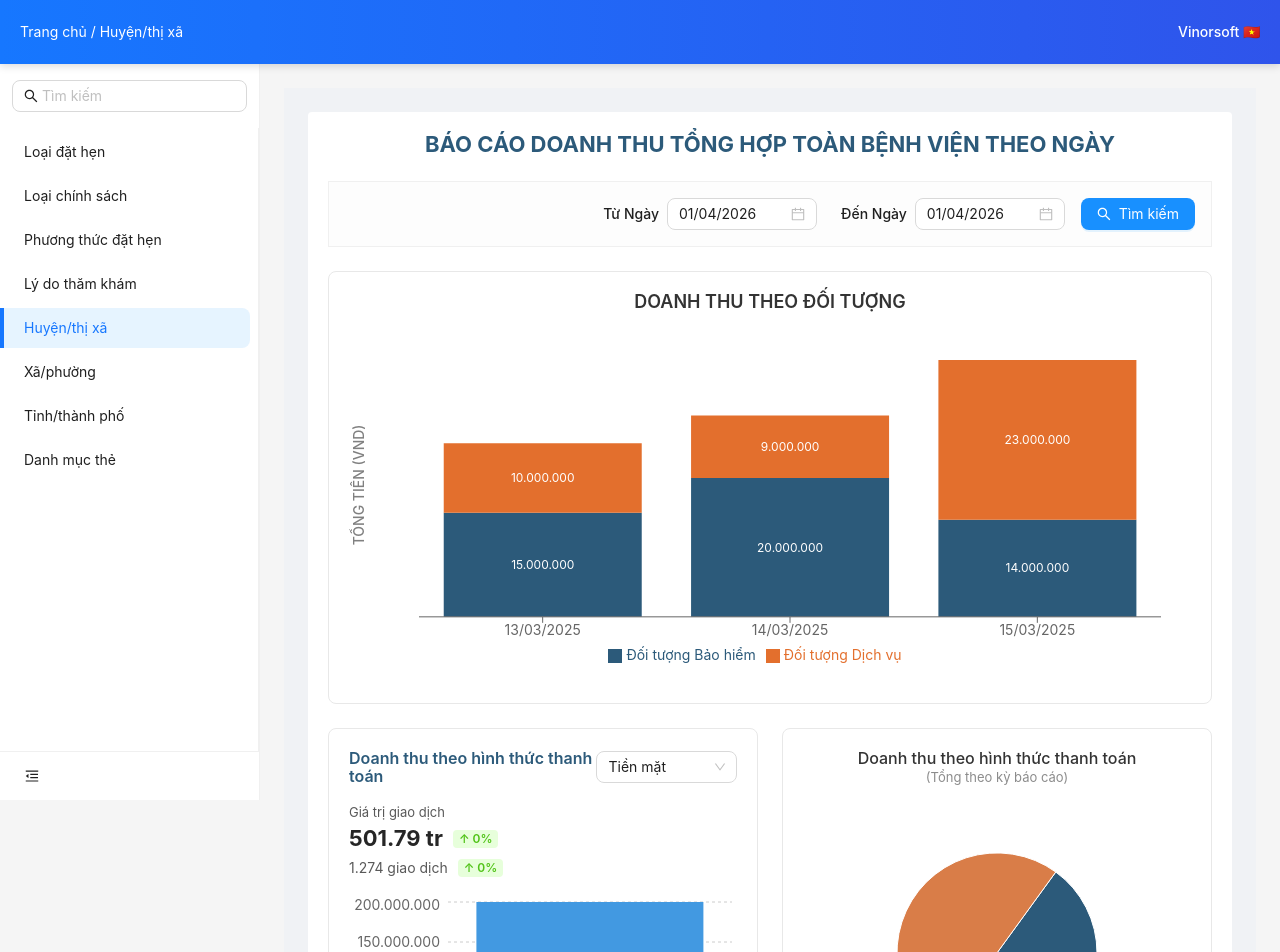
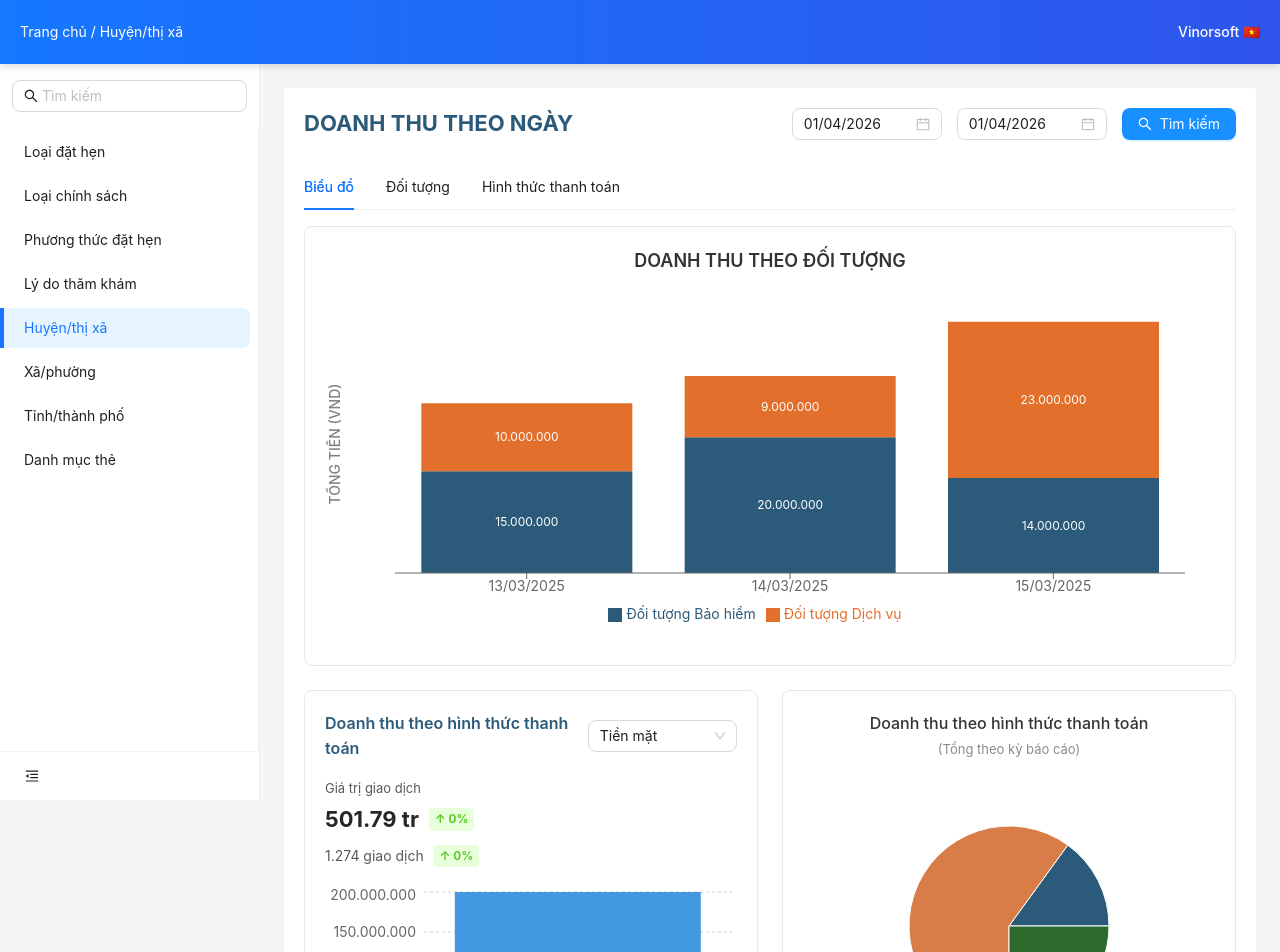
Before and after one commit to ngomanhson/fr_dm_web, a React (Vite) app: page / in a window 1280 px wide. Shown: the top 952 px of the page. Built offline with nearby package versions, Linux system fonts and the light colour scheme.

Commit message:
refactor(dashboard): refactor components & implement tabs

```diff
--- a/src/pages/Dashboard/_components/FilterBar/index.tsx
+++ b/src/pages/Dashboard/_components/FilterBar/index.tsx
@@ -1,10 +1,8 @@
 import React from "react";
-import { DatePicker, Button, Typography } from "antd";
+import { DatePicker, Button } from "antd";
 import { SearchOutlined } from "@ant-design/icons";
 import dayjs from "dayjs";
-import styles from "../../styles.module.scss";
-
-const { Text } = Typography;
+import styles from "./styles.module.scss";
 
 const FilterBar: React.FC = () => {
     const today = dayjs();
@@ -19,10 +17,7 @@ const FilterBar: React.FC = () => {
 
     return (
         <div className={styles.filter}>
-            <div className={styles.filter__group}>
             <div className={styles.filter__inputs}>
-                    <div className={styles.filter__item}>
-                        <Text className={styles.filter__label}>Từ Ngày</Text>
                 <DatePicker
                     defaultValue={today}
                     format="DD/MM/YYYY"
@@ -30,9 +25,6 @@ const FilterBar: React.FC = () => {
                     className={styles.filter__picker}
                     disabledDate={disabledDate}
                 />
-                    </div>
-                    <div className={styles.filter__item}>
-                        <Text className={styles.filter__label}>Đến Ngày</Text>
                 <DatePicker
                     defaultValue={today}
                     format="DD/MM/YYYY"
@@ -40,8 +32,6 @@ const FilterBar: React.FC = () => {
                     className={styles.filter__picker}
                     disabledDate={disabledDate}
                 />
-                    </div>
-                </div>
             </div>
             <Button
                 type="primary"
--- /dev/null
+++ b/src/pages/Dashboard/_components/FilterBar/styles.module.scss
@@ -0,0 +1,39 @@
+.filter {
+    display: flex;
+    justify-content: flex-end;
+    align-items: center;
+    gap: 15px;
+
+    &__inputs {
+        display: flex;
+        gap: 15px;
+    }
+
+    &__wrapper {
+        display: flex;
+        align-items: center;
+        gap: 8px;
+    }
+
+    &__label {
+        font-weight: 500;
+        white-space: nowrap;
+    }
+
+    &__picker {
+        width: 150px;
+    }
+
+    &__item {
+        display: flex;
+        align-items: center;
+        gap: 8px;
+    }
+
+    &__button {
+        background-color: #1890ff;
+        height: 32px;
+        display: flex;
+        align-items: center;
+    }
+}
--- a/src/pages/Dashboard/index.tsx
+++ b/src/pages/Dashboard/index.tsx
@@ -1,33 +1,24 @@
 import styles from "./styles.module.scss";
-import RevenueObjectChart from "./_components/RevenueByObject";
-import PaymentMethodBar from "./_components/PaymentMethodBar";
-import PaymentPieChart from "./_components/PaymentMethodPie";
 import FilterBar from "./_components/FilterBar";
+import { Tabs } from "antd";
+import { dashboardTabs } from "./tabs/config";
 
 export default function DashboardPage() {
     return (
         <div className={styles.dashboard}>
             <div className={styles.dashboard__container}>
                 <header className={styles.dashboard__header}>
-                    <h1 className={styles.dashboard__headerTitle}>
-                        BÁO CÁO DOANH THU TỔNG HỢP TOÀN BỆNH VIỆN THEO NGÀY
-                    </h1>
+                    <h1 className={styles.dashboard__headerTitle}>DOANH THU THEO NGÀY</h1>
+                    <FilterBar />
                 </header>
 
-                <FilterBar />
-
-                <div className={styles.dashboard__content}>
-                    <RevenueObjectChart />
-
-                    <div className={styles.dashboard__row}>
-                        <div className={styles.dashboard__col}>
-                            <PaymentMethodBar />
-                        </div>
-                        <div className={styles.dashboard__col}>
-                            <PaymentPieChart />
-                        </div>
-                    </div>
-                </div>
+                <Tabs
+                    items={dashboardTabs.map((tab) => ({
+                        key: tab.key,
+                        label: tab.label,
+                        children: <tab.component />,
+                    }))}
+                />
             </div>
         </div>
     );
--- a/src/pages/Dashboard/styles.module.scss
+++ b/src/pages/Dashboard/styles.module.scss
@@ -1,7 +1,5 @@
 .dashboard {
-    background-color: #f0f2f5;
     min-height: 100vh;
-    padding: 24px;
 
     &__container {
         max-width: 1400px;
@@ -12,7 +10,9 @@
     }
 
     &__header {
-        text-align: center;
+        display: flex;
+        align-items: center;
+        justify-content: space-between;
         margin-bottom: 24px;
 
         &Title {
@@ -21,151 +21,7 @@
             font-weight: 700;
             text-transform: uppercase;
             margin: 0;
-        }
-    }
-
-    &__content {
-        display: flex;
-        flex-direction: column;
-        gap: 24px;
-    }
-
-    &__row {
-        display: flex;
-        gap: 24px;
-    }
-
-    &__col {
-        flex: 1;
-        min-width: 0;
-    }
-}
-
-// Block Filter
-.filter {
-    display: flex;
-    justify-content: flex-end;
-    align-items: center;
-    gap: 16px;
-    margin-bottom: 24px;
-    padding: 16px;
-    background: #fdfdfd;
-    border: 1px solid #f0f0f0;
-
-    &__inputs {
-        display: flex;
-        gap: 24px;
-    }
-
-    &__wrapper {
-        display: flex;
-        align-items: center;
-        gap: 8px;
-    }
-
-    &__label {
-        font-weight: 500;
-        white-space: nowrap;
-    }
-
-    &__picker {
-        width: 150px;
-    }
-
-    &__item {
-        display: flex;
-        align-items: center;
-        gap: 8px;
-    }
-
-    &__button {
-        background-color: #1890ff;
-        height: 32px;
-        display: flex;
-        align-items: center;
-    }
-}
-
-// Block Chart Card
-.chartCard {
-    border: 1px solid #e8e8e8;
-    border-radius: 8px;
-    padding: 20px;
-    background: #fff;
-    height: 100%;
-
-    &__header {
-        display: flex;
-        justify-content: space-between;
-        align-items: center;
-        margin-bottom: 16px;
-    }
-
-    &__title {
-        text-align: center;
-        font-size: 18px;
-        font-weight: 600;
-        color: #333;
-        margin-bottom: 20px;
-    }
-
-    &__subtitle {
-        font-size: 16px;
-        font-weight: 600;
-        color: #2c5a7a;
-        margin: 0;
-    }
-
-    &__titleCenter {
-        text-align: center;
-        font-size: 16px;
-        color: #333;
-        margin-bottom: 15px;
-        span {
-            font-size: 13px;
-            color: #8c8c8c;
-            font-weight: normal;
+            text-transform: uppercase;
         }
     }
 }
-
-// Block Stats
-.statGroup {
-    display: flex;
-    gap: 40px;
-    margin-bottom: 20px;
-
-    &__label {
-        display: block;
-        color: #595959;
-        font-size: 13px;
-        margin-bottom: 4px;
-    }
-
-    &__price {
-        font-size: 22px;
-        font-weight: 700;
-        color: #262626;
-        display: flex;
-        align-items: center;
-        gap: 10px;
-    }
-
-    &__deliver {
-        font-size: 14px;
-        color: #595959;
-        margin-top: 8px;
-        display: flex;
-        align-items: center;
-        gap: 10px;
-    }
-
-    &__tag {
-        color: #52c41a;
-        background-color: #e7ffdb;
-        padding: 2px 6px;
-        border-radius: 4px;
-        font-weight: 600;
-        font-size: 12px;
-    }
-}
--- a/src/pages/Dashboard/_components/PaymentMethodBar/index.tsx
+++ b/src/pages/Dashboard/tabs/ChartTab/_components/PaymentMethodBar.tsx
@@ -1,7 +1,7 @@
 import { useState } from "react";
 import { Select, Typography } from "antd";
 import { BarChart, Bar, XAxis, YAxis, CartesianGrid, Tooltip, ResponsiveContainer } from "recharts";
-import styles from "../../styles.module.scss";
+import styles from "../styles.module.scss";
 
 const { Text } = Typography;
 
--- a/src/pages/Dashboard/_components/PaymentMethodPie/index.tsx
+++ b/src/pages/Dashboard/tabs/ChartTab/_components/PaymentMethodPie.tsx
@@ -1,6 +1,6 @@
 import React from "react";
 import { PieChart, Pie, ResponsiveContainer, Legend, Tooltip } from "recharts";
-import styles from "../../styles.module.scss";
+import styles from "../styles.module.scss";
 
 const paymentPieData = [
     { name: "Tiền mặt", value: 15, fill: "#2c5a7a" },
@@ -29,7 +29,7 @@ const PaymentPieChart: React.FC = () => {
                             labelLine={false}
                         />
                         <Tooltip />
-                        <Legend verticalAlign="bottom" align="center" iconType="circle" />
+                        <Legend verticalAlign="bottom" align="center" iconType="square" />
                     </PieChart>
                 </ResponsiveContainer>
             </div>
--- a/src/pages/Dashboard/_components/RevenueByObject/index.tsx
+++ b/src/pages/Dashboard/tabs/ChartTab/_components/RevenueByObject.tsx
@@ -9,7 +9,7 @@ import {
     ResponsiveContainer,
     LabelList,
 } from "recharts";
-import styles from "../../styles.module.scss";
+import styles from "../styles.module.scss";
 
 const objectData = [
     { date: "13/03/2025", insurance: 15000000, service: 10000000 },
--- /dev/null
+++ b/src/pages/Dashboard/tabs/ChartTab/index.tsx
@@ -0,0 +1,23 @@
+import PaymentMethodBar from "./_components/PaymentMethodBar";
+import PaymentPieChart from "./_components/PaymentMethodPie";
+import RevenueObjectChart from "./_components/RevenueByObject";
+import styles from "./styles.module.scss";
+
+function RevenueTab() {
+    return (
+        <div className={styles.dashboard__content}>
+            <RevenueObjectChart />
+
+            <div className={styles.dashboard__row}>
+                <div className={styles.dashboard__col}>
+                    <PaymentMethodBar />
+                </div>
+                <div className={styles.dashboard__col}>
+                    <PaymentPieChart />
+                </div>
+            </div>
+        </div>
+    );
+}
+
+export default RevenueTab;
--- /dev/null
+++ b/src/pages/Dashboard/tabs/ChartTab/styles.module.scss
@@ -0,0 +1,100 @@
+.dashboard {
+    &__content {
+        display: flex;
+        flex-direction: column;
+        gap: 24px;
+    }
+
+    &__row {
+        display: flex;
+        gap: 24px;
+    }
+
+    &__col {
+        flex: 1;
+        min-width: 0;
+    }
+}
+
+.chartCard {
+    border: 1px solid #e8e8e8;
+    border-radius: 8px;
+    padding: 20px;
+    background: #fff;
+    height: 100%;
+
+    &__header {
+        display: flex;
+        justify-content: space-between;
+        align-items: center;
+        margin-bottom: 16px;
+    }
+
+    &__title {
+        text-align: center;
+        font-size: 18px;
+        font-weight: 600;
+        color: #333;
+        margin-bottom: 20px;
+    }
+
+    &__subtitle {
+        font-size: 16px;
+        font-weight: 600;
+        color: #2c5a7a;
+        margin: 0;
+    }
+
+    &__titleCenter {
+        text-align: center;
+        font-size: 16px;
+        color: #333;
+        margin-bottom: 15px;
+        span {
+            font-size: 13px;
+            color: #8c8c8c;
+            font-weight: normal;
+        }
+    }
+}
+
+// Block Stats
+.statGroup {
+    display: flex;
+    gap: 40px;
+    margin-bottom: 20px;
+
+    &__label {
+        display: block;
+        color: #595959;
+        font-size: 13px;
+        margin-bottom: 4px;
+    }
+
+    &__price {
+        font-size: 22px;
+        font-weight: 700;
+        color: #262626;
+        display: flex;
+        align-items: center;
+        gap: 10px;
+    }
+
+    &__deliver {
+        font-size: 14px;
+        color: #595959;
+        margin-top: 8px;
+        display: flex;
+        align-items: center;
+        gap: 10px;
+    }
+
+    &__tag {
+        color: #52c41a;
+        background-color: #e7ffdb;
+        padding: 2px 6px;
+        border-radius: 4px;
+        font-weight: 600;
+        font-size: 12px;
+    }
+}
--- /dev/null
+++ b/src/pages/Dashboard/tabs/config.ts
@@ -0,0 +1,19 @@
+import ChartTab from "./ChartTab";
+
+export const dashboardTabs = [
+    {
+        key: "charts",
+        label: "Biểu đồ",
+        component: ChartTab,
+    },
+    {
+        key: "objects",
+        label: "Đối tượng",
+        component: ChartTab,
+    },
+    {
+        key: "paymentMethods",
+        label: "Hình thức thanh toán",
+        component: ChartTab,
+    },
+];
```
Lines whose indentation alone changed are shown as unchanged.
